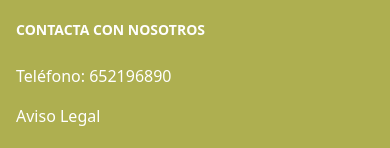
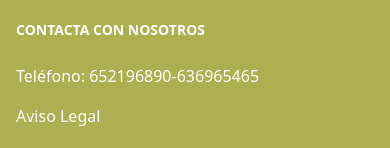
Before and after one commit to La-alegria-de-vivir/Frontend-dashboard, a React (Vite) app: page / in a window 390 px wide. Shown: the part 1360-1508 px from the top of the page. Built offline with nearby package versions, Linux system fonts and the light colour scheme; no server answers; a web font is replaced by a local one; what @react-pdf/renderer would draw is missing.

Commit message:
fix:update telephone number in the footer, and changed localhost

```diff
--- a/src/Components/Footer/Footer.jsx
+++ b/src/Components/Footer/Footer.jsx
@@ -34,7 +34,7 @@ function Footer() {
               <h2 className="mb-6 text-sm font-semibold text-white">CONTACTA CON NOSOTROS</h2>
               <ul className="text-white font-medium">
                 <li className="mb-4">
-                  <a href="#" className="hover:underline">Teléfono: 652196890</a>
+                  <a href="#" className="hover:underline">Teléfono: 652196890-636965465</a>
                 </li>
               </ul>
             </div>
```
Also changed, not shown: 2 other files (tests, documents, lock files or other folders).
